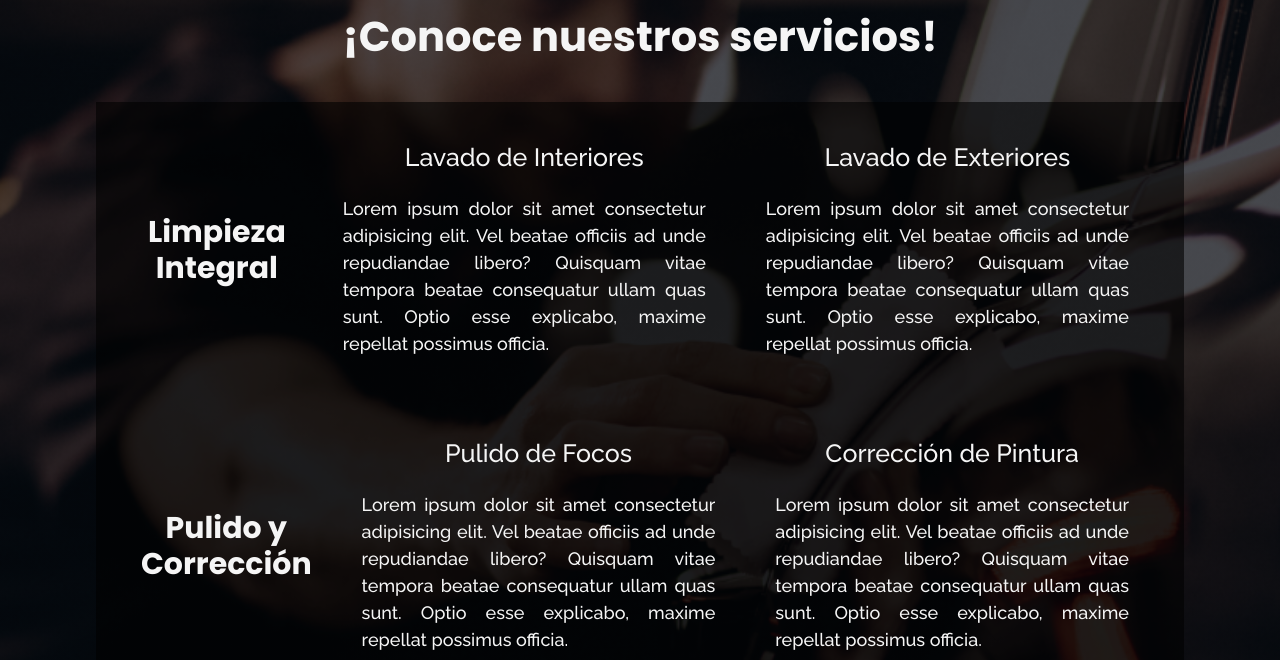
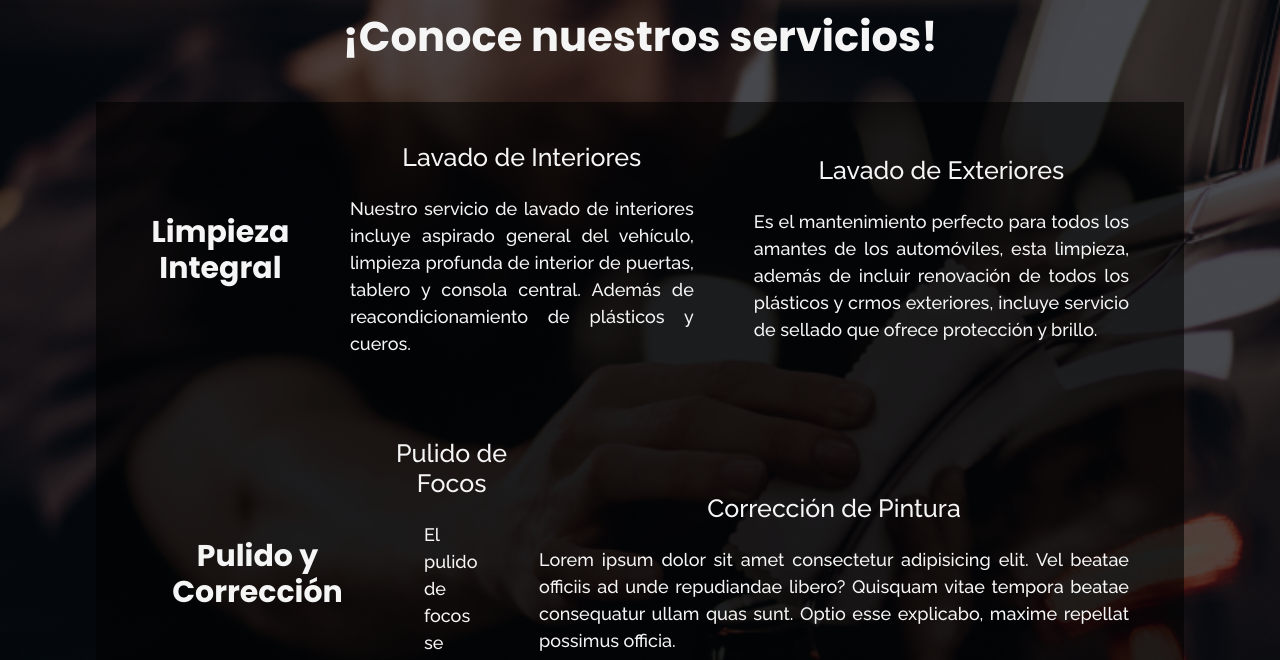
Before and after one commit to michellenavarretej/mata-automotriz, a website: page servicios.html in a window 1280 px wide. Shown: the part 132-792 px from the top of the page. Drawn offline with nearby package versions, Linux system fonts and the light colour scheme; a web font is replaced by a local one.

Commit message:
agregado de contenido en servicios.html

```diff
--- a/servicios.html
+++ b/servicios.html
@@ -122,9 +122,9 @@
                     <h4>Lavado de Interiores</h4>
 
                     <p>
-                        Lorem ipsum dolor sit amet consectetur adipisicing elit. Vel beatae officiis ad
-                        unde repudiandae libero? Quisquam vitae tempora beatae consequatur ullam quas sunt.
-                        Optio esse explicabo, maxime repellat possimus officia.
+                        Nuestro servicio de lavado de interiores incluye aspirado general del vehículo, limpieza profunda
+                        de interior de puertas, tablero y consola central. Además de reacondicionamiento de plásticos y
+                        cueros.
                     </p>
                 </div>
 
@@ -132,9 +132,9 @@
                     <h4>Lavado de Exteriores</h4>
 
                     <p>
-                        Lorem ipsum dolor sit amet consectetur adipisicing elit. Vel beatae officiis ad
-                        unde repudiandae libero? Quisquam vitae tempora beatae consequatur ullam quas sunt.
-                        Optio esse explicabo, maxime repellat possimus officia.
+                       Es el mantenimiento perfecto para todos los amantes de los automóviles, esta limpieza, además
+                       de incluir renovación de todos los plásticos y crmos exteriores, incluye servicio de sellado
+                       que ofrece protección y brillo.
                     </p>
                 </div>
             </div>
@@ -145,9 +145,7 @@
                     <h4>Pulido de Focos</h4>
 
                     <p>
-                        Lorem ipsum dolor sit amet consectetur adipisicing elit. Vel beatae officiis ad
-                        unde repudiandae libero? Quisquam vitae tempora beatae consequatur ullam quas sunt.
-                        Optio esse explicabo, maxime repellat possimus officia.
+                        El pulido de focos se realiza con
                     </p>
                 </div>
 
```
